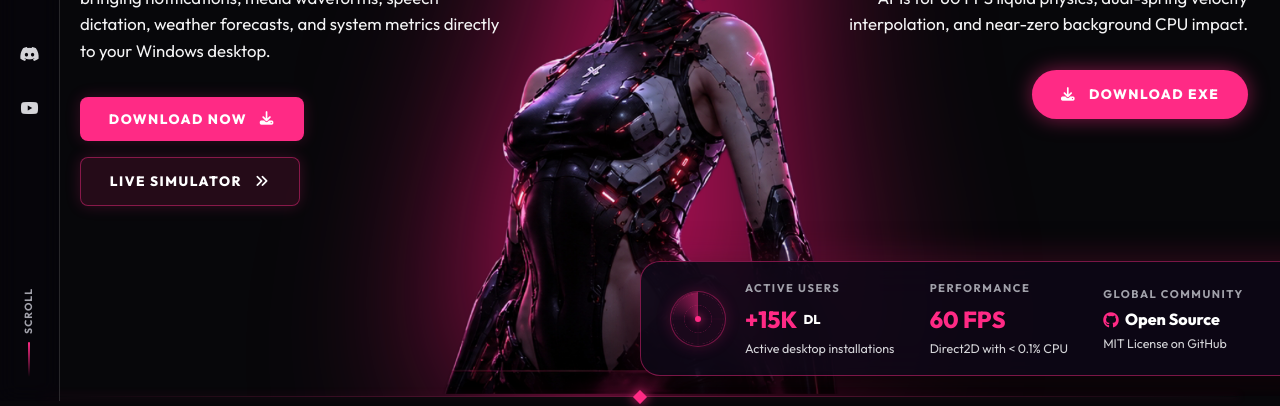
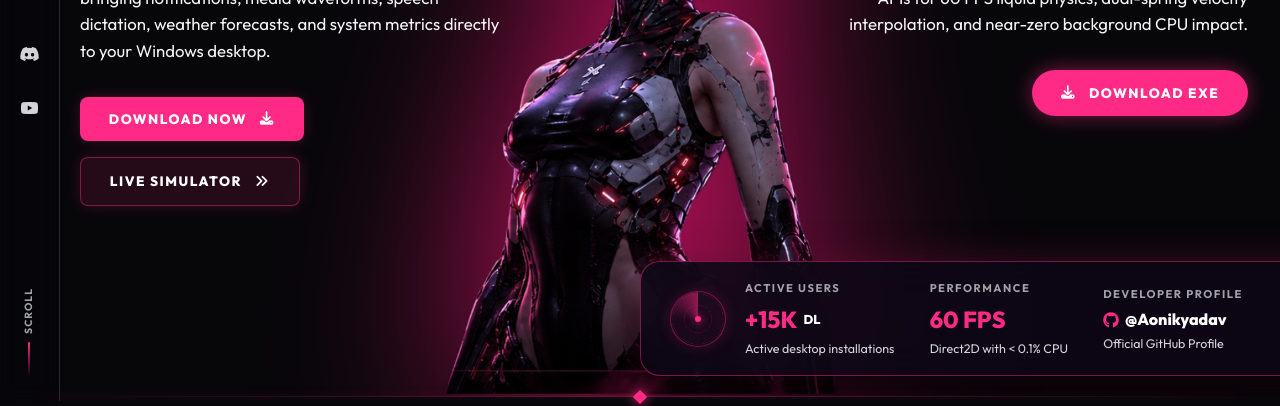
Before and after one commit to Aonikyadav/window-dynamic-island, a React (Vite) app in the folder website/: page / in a window 1280 px wide. Shown: the part 399-805 px from the top of the page. Built offline with nearby package versions, Linux system fonts and the light colour scheme.

Commit message:
Update all GitHub icons and repository links across top, bottom, left side rail, and hero HUD to point directly to Official GitHub Profile https://github.com/Aonikyadav

```diff
--- a/website/src/components/effects/SideRail.jsx
+++ b/website/src/components/effects/SideRail.jsx
@@ -10,16 +10,16 @@ export function SideRail() {
 
       <div class={styles.centerSocials}>
         <span class={styles.followText}>FOLLOW US</span>
-        <a href="https://github.com/Aonikyadav/window-dynamic-island" target="_blank" rel="noreferrer" class={styles.socialIcon} title="GitHub">
+        <a href="https://github.com/Aonikyadav" target="_blank" rel="noreferrer" class={styles.socialIcon} title="Official GitHub Profile">
           <i class="fab fa-github" />
         </a>
-        <a href="#" class={styles.socialIcon} title="Twitter / X">
+        <a href="https://github.com/Aonikyadav" target="_blank" rel="noreferrer" class={styles.socialIcon} title="Official GitHub Profile">
           <i class="fab fa-x-twitter" />
         </a>
-        <a href="#" class={styles.socialIcon} title="Discord">
+        <a href="https://github.com/Aonikyadav" target="_blank" rel="noreferrer" class={styles.socialIcon} title="Official GitHub Profile">
           <i class="fab fa-discord" />
         </a>
-        <a href="#" class={styles.socialIcon} title="YouTube">
+        <a href="https://github.com/Aonikyadav" target="_blank" rel="noreferrer" class={styles.socialIcon} title="Official GitHub Profile">
           <i class="fab fa-youtube" />
         </a>
       </div>
--- a/website/src/components/hero/HeroSection.jsx
+++ b/website/src/components/hero/HeroSection.jsx
@@ -126,15 +126,14 @@ export function HeroSection({ onOpenDownload }) {
           <p class={styles.colDesc}>
             Engineered natively with Win32, Direct2D, and WinRT APIs for 60 FPS liquid physics, dual-spring velocity interpolation, and near-zero background CPU impact.
           </p>
-          <a
-            href="https://github.com/Aonikyadav/window-dynamic-island/releases/latest"
-            target="_blank"
-            rel="noreferrer"
+          <button
+            onClick={onOpenDownload}
             class={styles.btnCircle}
+            style={{ border: 'none', cursor: 'pointer' }}
           >
             <i class="fa-solid fa-download" />
             <span>DOWNLOAD EXE</span>
-          </a>
+          </button>
         </motion.div>
       </div>
 
@@ -160,13 +159,13 @@ export function HeroSection({ onOpenDownload }) {
               <span class={styles.hudMetricSub}>Direct2D with &lt; 0.1% CPU</span>
             </div>
 
-            <div class={styles.hudMetricBlock}>
-              <span class={styles.hudMetricTitle}>GLOBAL COMMUNITY</span>
+            <a href="https://github.com/Aonikyadav" target="_blank" rel="noreferrer" class={styles.hudMetricBlock} style={{ textDecoration: 'none' }}>
+              <span class={styles.hudMetricTitle}>DEVELOPER PROFILE</span>
               <span class={styles.hudMetricVal} style={{ fontSize: '1rem', color: 'var(--text-bright)' }}>
-                <i class="fab fa-github" style={{ color: 'var(--rose-primary)' }} /> Open Source
+                <i class="fab fa-github" style={{ color: 'var(--rose-primary)' }} /> @Aonikyadav
               </span>
-              <span class={styles.hudMetricSub}>MIT License on GitHub</span>
-            </div>
+              <span class={styles.hudMetricSub}>Official GitHub Profile</span>
+            </a>
           </div>
         </div>
 
--- a/website/src/components/island/modes/ClipboardMode.jsx
+++ b/website/src/components/island/modes/ClipboardMode.jsx
@@ -9,7 +9,7 @@ export function ClipboardMode({ isExpanded }) {
         </div>
         <div style={{ display: 'flex', flexDirection: 'column', justifyContent: 'center' }}>
           <span style={{ fontSize: '0.7rem', color: 'var(--text-muted)', fontWeight: 600, textTransform: 'uppercase' }}>Clipboard Preview</span>
-          <span style={{ fontSize: '0.8rem', fontWeight: 700 }}>github.com/Aonikyadav/window...</span>
+          <span style={{ fontSize: '0.8rem', fontWeight: 700 }}>github.com/Aonikyadav</span>
         </div>
       </div>
     );
--- a/website/src/components/layout/Footer.jsx
+++ b/website/src/components/layout/Footer.jsx
@@ -17,13 +17,13 @@ export function Footer({ onOpenDownload }) {
         <div class={styles.links}>
           <h4 class={styles.linksTitle}>Quick Links</h4>
           <a href="https://github.com/Aonikyadav" target="_blank" rel="noreferrer" class={styles.link}>
-            <i class="fa-brands fa-github" /> GitHub Profile (@Aonikyadav)
+            <i class="fa-brands fa-github" /> Official GitHub Profile (@Aonikyadav)
           </a>
           <button onClick={onOpenDownload} class={styles.link} style={{ background: 'none', border: 'none', padding: 0, textAlign: 'left', cursor: 'pointer' }}>
             <i class="fa-solid fa-download" /> Download Standalone (EXE)
           </button>
           <a href="https://github.com/Aonikyadav" target="_blank" rel="noreferrer" class={styles.link}>
-            <i class="fa-solid fa-code-fork" /> GitHub Repositories
+            <i class="fa-solid fa-user" /> Official GitHub Profile
           </a>
         </div>
 
```
Also changed, not shown: website/src/components/sections/Hero.jsx (+5 -3 lines).
